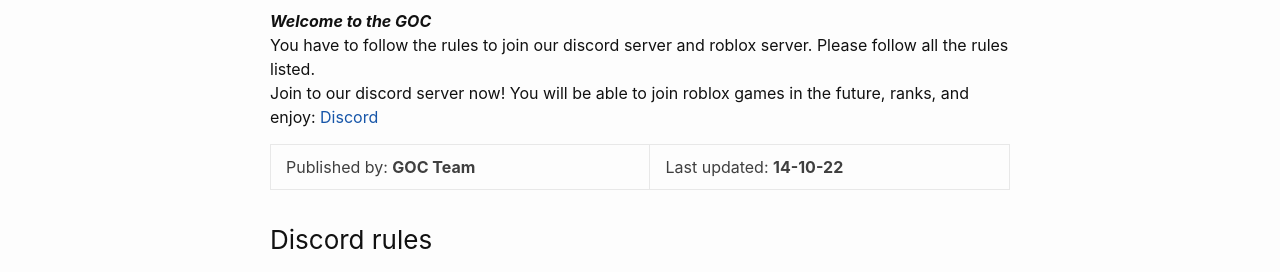
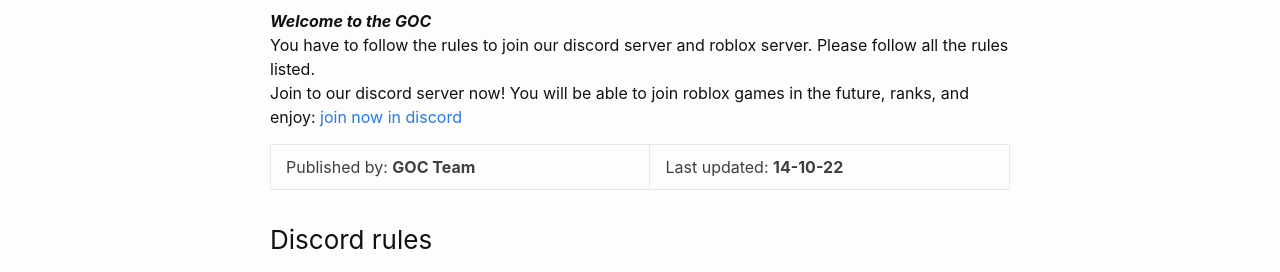
Before and after one commit to gocservice/goc, a Jekyll site: the page built from _posts/2022-10-14-rules.md, in a window 1280 px wide. Shown: the part 246-518 px from the top of the page. Built offline with Jekyll 4.4.1, drawn with Linux system fonts in a browser that asks for light colours.

Commit message:
fix and revamp

```diff
--- a/_posts/2022-10-14-rules.md
+++ b/_posts/2022-10-14-rules.md
@@ -5,7 +5,7 @@ categories: misc
 ---
 ***Welcome to the GOC***
 You have to follow the rules to join our discord server and roblox server. Please follow all the rules listed.
-Join to our discord server now! You will be able to join roblox games in the future, ranks, and enjoy: [Discord]()
+Join to our discord server now! You will be able to join roblox games in the future, ranks, and enjoy: [join now in discord](https://gocservice.github.io/goc/redirects/discord.html)
 
 Published by: **GOC Team** | Last updated: **14-10-22**
 
```
